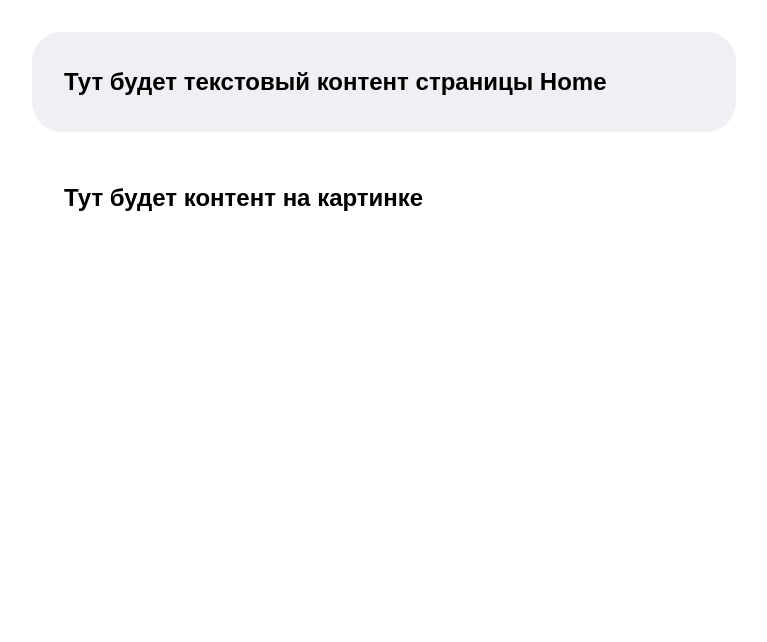
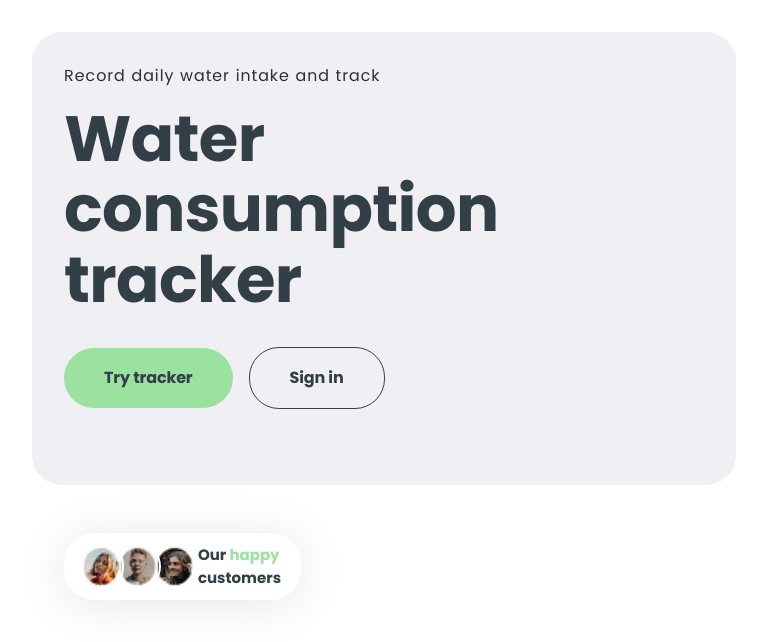
Before and after one commit to Artur-Luniaka/aquacoders, a React (Vite) app: page / in a window 1280 px wide. Shown: the top 642 px of the page, without its empty margins (256-1023 px from the left). Built offline with nearby package versions, Linux system fonts and the light colour scheme.

Commit message:
add welcome and ourhappy

```diff
--- /dev/null
+++ b/src/components/OurHappyCustomers/OurHappyCustomers.jsx
@@ -0,0 +1,24 @@
+import React from "react";
+import s from "./OurHappyCustomers.module.css";
+import Customer1 from "../../assets/Customer1_mob@1x.webp";
+import Customer2 from "../../assets/Customer2_mob@1x.webp";
+import Customer3 from "../../assets/Customer3_mob@1x.webp";
+
+const OurHappyCustomers = () => {
+  return (
+    <div className={s.happy_customers}>
+      <div className={s.avatars}>
+        <div className={s.image}>
+          <img src={Customer1} alt="Customer 1" />
+          <img src={Customer2} alt="Customer 2" />
+          <img src={Customer3} alt="Customer 3" />
+        </div>
+      </div>
+      <p className={s.text}>
+        Our <span className={s.highlight}>happy</span> customers
+      </p>
+    </div>
+  );
+};
+
+export default OurHappyCustomers;
--- /dev/null
+++ b/src/components/OurHappyCustomers/OurHappyCustomers.module.css
@@ -0,0 +1,73 @@
+.happy_customers {
+    position: absolute;
+    display: flex;
+    align-items: center;
+    background: gray;
+    padding: 10px 14px;
+    border-radius: 30px;
+    box-shadow: 0 4px 50px 0 rgba(0, 0, 0, 0.1);
+    background-color: var(--color-white);
+    max-width: 160px;
+}
+
+.avatars {
+    display: flex;
+    margin-right: 10px;
+}
+
+.avatars img {
+    width: 26px;
+    height: 28px;
+    border-radius: 50px;
+    object-fit: cover;
+    margin-left: -10px;
+    border: 2px solid var(--color-white);
+}
+
+.avatars img:nth-child(1) {
+    z-index: 3;
+}
+
+.avatars img:nth-child(2) {
+    z-index: 2;
+}
+
+.avatars img:nth-child(3) {
+    z-index: 1;
+}
+
+.image {
+    display: flex;
+    margin-left: 5px;
+}
+
+p {
+    font-family: var(--poppins-bold);
+    font-weight: 700;
+    font-size: 12px;
+    line-height: 1.2;
+    color: var(--color-darkblue);
+    margin-left: 15px;
+}
+
+.highlight {
+    color: var(--color-lightgreen);
+}
+
+@media (min-width: 768px) {
+    .happy_customers {
+        max-width: 237px;
+        padding: 10px 20px;
+    }
+
+    .avatars img {
+        width: 47px;
+        height: 47px;
+    }
+
+    p {
+        font-size: 15px;
+        line-height: 1.5;
+        margin-left: 50px;
+    }
+}
--- /dev/null
+++ b/src/components/WelcomeSection/WelcomeSection.jsx
@@ -0,0 +1,15 @@
+import React from "react";
+import s from "./WelcomeSection.module.css";
+
+const WelcomeSection = () => {
+  return (
+    <div>
+      <p className={s.text}>Record daily water intake and track</p>
+      <h1 className={s.title}>Water consumption tracker</h1>
+      <button className={s.btntry}>Try tracker</button>
+      <button className={s.btnsign}>Sign in</button>
+    </div>
+  );
+};
+
+export default WelcomeSection;
--- /dev/null
+++ b/src/components/WelcomeSection/WelcomeSection.module.css
@@ -0,0 +1,96 @@
+.text {
+    font-family: var(--poppins-reg);
+    font-weight: 400;
+    font-size: 14px;
+    line-height: 1.3;
+    letter-spacing: 0.06em;
+    color: var(--color-black);
+    margin-bottom: 16px;
+    margin-left: 0;
+}
+
+.title {
+    font-family: var(--poppins-bold);
+    font-weight: 700;
+    font-size: 38px;
+    line-height: 1;
+    letter-spacing: -0.01em;
+    color: var(--color-darkblue);
+    margin-bottom: 32px;
+}
+
+.btntry {
+    border-radius: 30px;
+    padding: 14px 19px;
+    background-color: var(--color-lightgreen);
+    border: none;
+    font-family: var(--poppins-bold);
+    font-weight: 700;
+    font-size: 14px;
+    line-height: 1.3;
+    letter-spacing: -0.01em;
+    text-align: center;
+    color: var(--color-darkblue);
+    margin-right: 10px;
+}
+
+.btntry:hover {
+    background-color: var(--hover-green);
+}
+
+.btnsign {
+    border: 1px solid var(--color-darkblue);
+    border-radius: 30px;
+    padding: 14px 28px;
+    background-color: transparent;
+    font-family: var(--poppins-bold);
+    font-weight: 700;
+    font-size: 14px;
+    line-height: 1.3;
+    letter-spacing: -0.01em;
+    text-align: center;
+    color: var(--color-darkblue);
+    transition: border 0.5s ease;
+    margin-bottom: 67px;
+}
+
+.btnsign:hover {
+    border: 1px solid var(--hover-green);
+}
+
+@media (min-width: 768px) {
+    .text {
+        font-size: 16px;
+        line-height: 1.5;
+    }
+
+    .title {
+        font-size: 64px;
+        line-height: 1.1;
+    }
+
+    .btntry {
+        padding: 18px 40px;
+        font-size: 16px;
+        line-height: 1.5;
+        margin-right: 16px;
+    }
+
+    .btnsign {
+        padding: 18px 40px;
+        font-size: 16px;
+        line-height: 1.5;
+        margin-bottom: 44px;
+    }
+}
+
+@media (min-width: 1440px) {
+    .title {
+        font-size: 80px;
+        line-height: 1;
+    }
+
+    .btnsign {
+        margin-bottom: 188px;
+    }
+}
--- a/src/pages/HomePage/HomePage.jsx
+++ b/src/pages/HomePage/HomePage.jsx
@@ -1,14 +1,16 @@
 import GreyBlock from "../../components/GreyBlock/GreyBlock";
 import ImgBlock from "../../components/ImgBlock/ImgBlock";
+import OurHappyCustomers from "../../components/OurHappyCustomers/OurHappyCustomers.jsx";
+import WelcomeSection from "../../components/WelcomeSection/WelcomeSection.jsx";
 
 const HomePage = () => {
   return (
     <>
       <GreyBlock>
-        <h2>Тут будет текстовый контент страницы Home</h2>
+        <WelcomeSection />
       </GreyBlock>
       <ImgBlock>
-        <h2>Тут будет контент на картинке</h2>
+        <OurHappyCustomers />
       </ImgBlock>
     </>
   );
```
